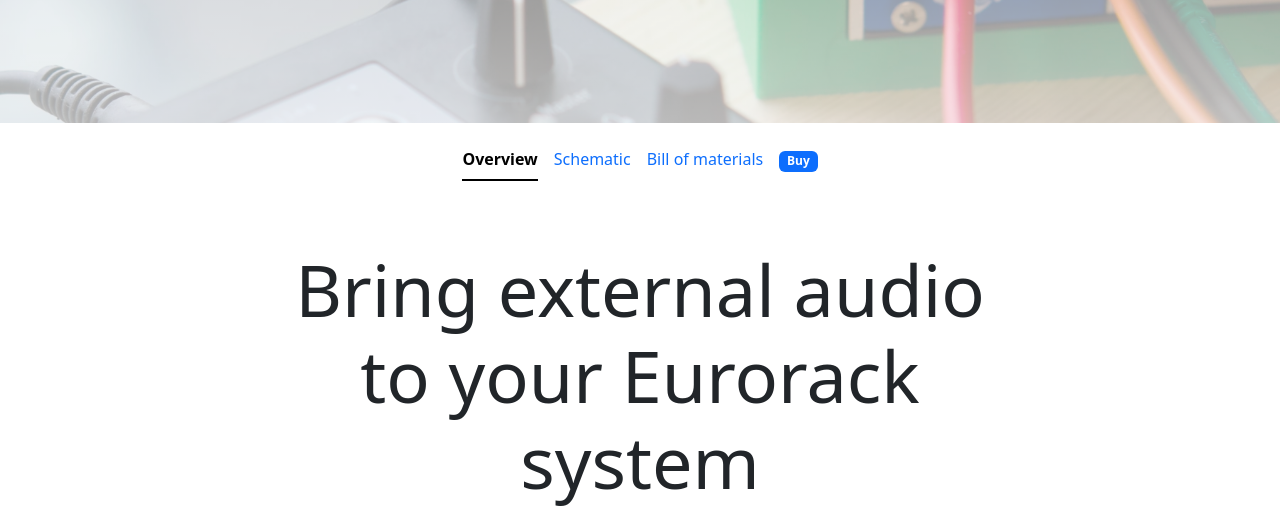
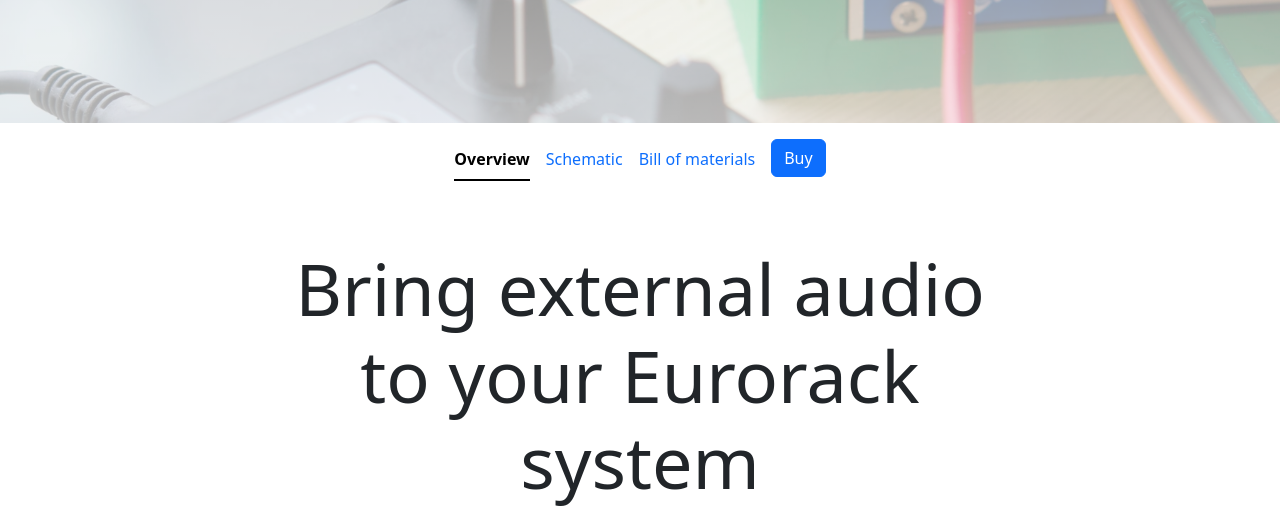
Before and after one commit to nanassound/nanassound-web, an Astro site: page /products/eurorack-modules/uksed in a window 1280 px wide. Shown: the part 840-1372 px from the top of the page. Built offline with nearby package versions, Linux system fonts and the light colour scheme; Astro itself is replaced by a stand-in of ours.

Commit message:
Make the buy button bigger

```diff
--- a/src/components/EurorackProductPageNav.astro
+++ b/src/components/EurorackProductPageNav.astro
@@ -42,9 +42,9 @@
         <li class="nav-item fs-6">
           <a
             href="https://shop.nanassound.com/products/uksed-4-channels-audio-i-o-module"
-            class="nav-link"
+            class="btn btn-primary fs-6"
           >
-            <span class="badge bg-primary">Buy</span>
+            Buy
           </a>
         </li>
       </ul>
```
